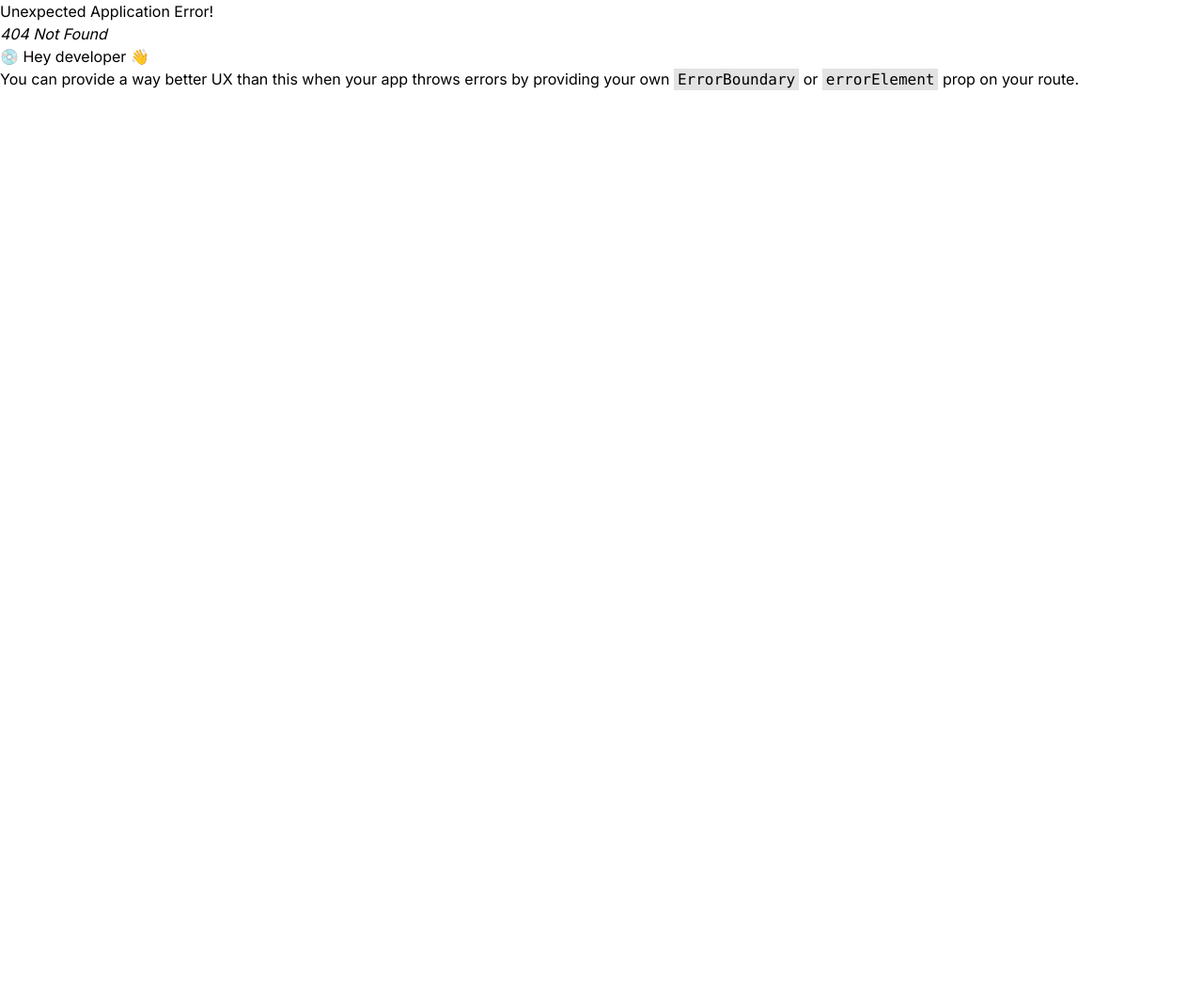
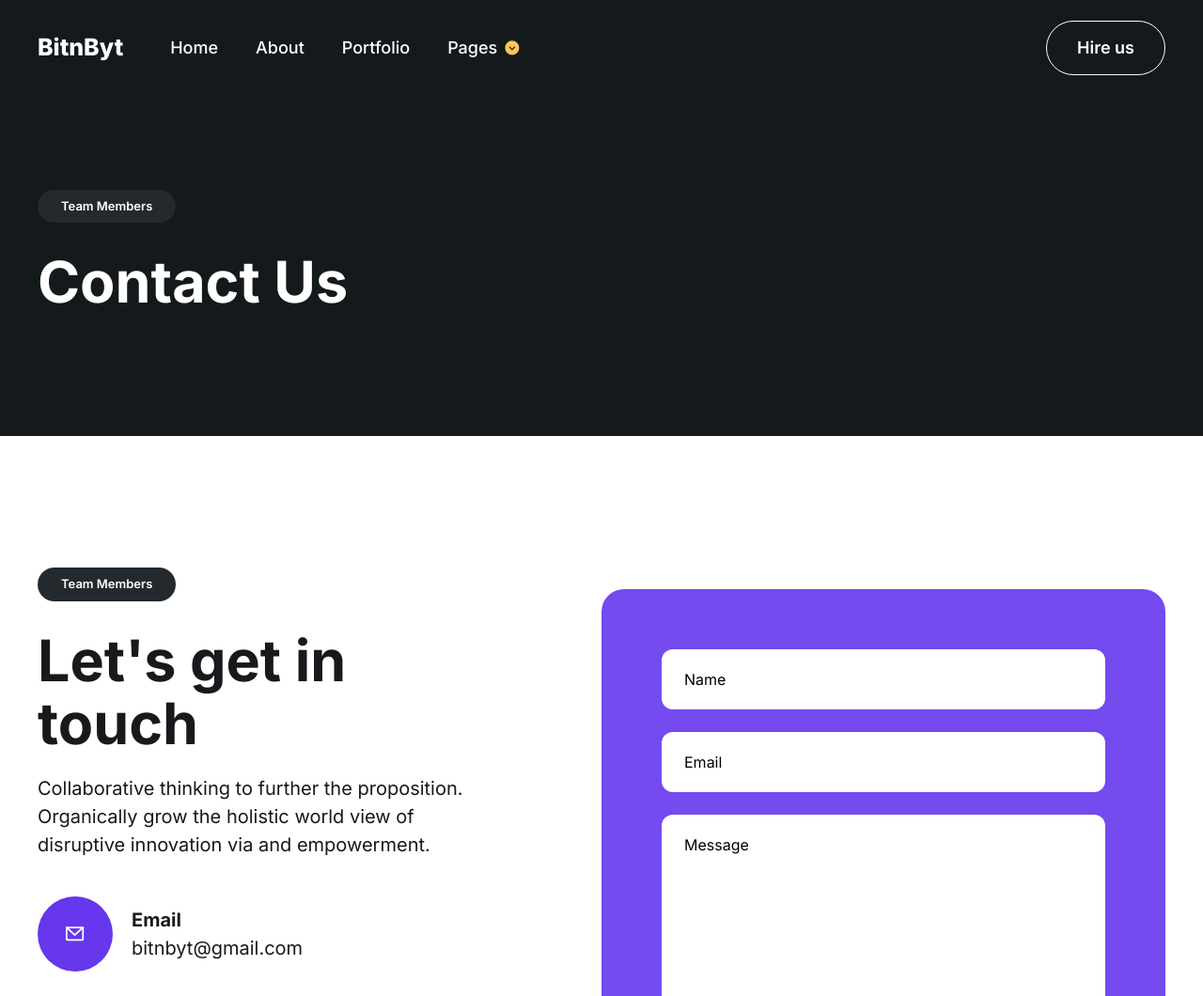
Before and after one commit to theRoushan/bitnbyt_website, a React (Create React App) app: page /contact in a window 1280 px wide. Before the commit this address had no page. Shown: the top 1060 px of the page at 94% size. Before the commit the page ends 800 px from the top, so only its background shows below. Built offline with nearby package versions, Linux system fonts and the light colour scheme.

Commit message:
created redirects

```diff
--- a/src/App.js
+++ b/src/App.js
@@ -4,6 +4,7 @@ import HomeSection from "./components/Sections/HomeSection";
 import { createBrowserRouter } from "react-router-dom";
 import { Outlet } from "react-router-dom";
 import PortFolioSection from "./components/Sections/PortFolioSection";
+import ContactSection from "./components/Sections/ContactSection";
 
 const AppLayout = () => {
   return (
@@ -32,6 +33,10 @@ const AppRouter = createBrowserRouter(
           path: "/portfolio",
           element: <PortFolioSection />,
         },
+        {
+          path: "/contact",
+          element: <ContactSection />,
+        },
       ],
     },
   ],
--- a/src/components/Header.js
+++ b/src/components/Header.js
@@ -1,4 +1,5 @@
 import React from "react";
+import arrowDown from "../assets/asset 0.svg";
 
 const Header = () => {
   return (
@@ -16,8 +17,17 @@ const Header = () => {
             <li className="nav-links">
               <a href="/portfolio">Portfolio</a>
             </li>
-            <li className="nav-links">
-              <a href="/contact">Contact</a>
+            <li className="group custom-transition">
+              <div className="flex gap-2 place-items-center nav-links">
+                Pages
+                <img src={arrowDown} alt="arrow-down" className="w-4 h-4" />
+              </div>
+              <div className="hidden group-hover:block absolute top-16 pt-4 z-50">
+                <div className="flex p-4 bg-purple flex-col gap-5 place-items-start rounded-xl">
+                  <a href="/contact" className="nav-links w-[96px]">Contact</a>
+                  <a href="/team" className="nav-links w-[96px]">Team</a>
+                </div>
+              </div>
             </li>
           </ul>
         </div>
--- /dev/null
+++ b/src/components/Sections/ContactSection.js
@@ -0,0 +1,88 @@
+import React from "react";
+import Home from "../Home";
+import asset37 from "../../assets/asset 37.svg";
+import asset38 from "../../assets/asset 38.svg";
+import asset39 from "../../assets/asset 39.svg";
+import Footer from "../Footer";
+
+const ContactSection = () => {
+  return (
+    <div>
+      <Home tag="Team Members" heading="Contact Us" />
+      <div className="w-full min-h-screen flex relative text-black-800 border-b border-[#d2d2d2]">
+        <div className="w-[1200px] m-auto py-[140px] flex justify-between items-center relative">
+          <div className="contact-left w-5/12">
+          <h4 className="contact tag text-white">Team Members</h4>
+            <h1 className="text-[61px] leading-[67px] mb-5 font-bold">
+              Let's get in touch
+            </h1>
+            <p className="text-[20px] w-11/12 pb-10">
+            Collaborative thinking to further the proposition.  Organically grow the holistic world view of disruptive innovation via  and empowerment.
+            </p>
+            <div className="flex flex-col gap-7">
+              <div className="flex place-items-center gap-5">
+                <div className="bg-purple w-[80px] h-[80px] rounded-full flex justify-center items-center">
+                  <img src={asset37} alt="email-icon" width={20} />
+                </div>
+                <div>
+                  <h3 className="text-[20px] font-bold">Email</h3>
+                  <p className="text-[20px]">
+                    bitnbyt@gmail.com
+                  </p>
+                </div>
+              </div>
+              <div className=" flex place-items-center gap-5">
+                <div className="bg-purple w-[80px] h-[80px] rounded-full flex justify-center items-center">
+                  <img src={asset38} alt="phone-icon" width={20} />
+                </div>
+                <div>
+                  <h3 className="text-[20px] font-bold">Phone support</h3>
+                  <p className="text-[20px]">+91 3448835234</p>
+                </div>
+              </div>
+              <div className=" flex place-items-center gap-5">
+                <div className="bg-purple w-[80px] h-[80px] rounded-full flex justify-center items-center">
+                  <img src={asset39} alt="location-icon" width={20} />
+                </div>
+                <div>
+                  <h3 className="text-[20px] font-bold">Address</h3>
+                  <p className="text-[20px]">
+                    Blue orchid Tower, Madhepura, Bihar
+                  </p>
+                </div>
+              </div>
+            </div>
+          </div>
+          <div className="contact-right w-6/12 rounded-3xl p-16 h-max overflow-hidden relative bg-opacity-90 bg-purple">
+            <form className="flex flex-col w-full gap-6 relative">
+              <input
+                type="text"
+                name="name"
+                placeholder="Name"
+                className=" outline-none text-base rounded-xl w-full placeholder-black bg-white px-6 py-5 "
+              />
+              <input
+                type="email"
+                name="email"
+                placeholder="Email"
+                className=" text-base outline-none rounded-xl w-full placeholder-black bg-white px-6 py-5 "
+              />
+              <textarea
+                rows={7}
+                name="details"
+                placeholder="Message"
+                className=" text-base outline-none rounded-xl w-full placeholder-black bg-white px-6 py-5 "
+              />
+              <button className="py-5 bg-yellow rounded-xl text-black text-base font-semibold hover:bg-opacity-90">
+                Send Message
+              </button>
+            </form>
+          </div>
+        </div>
+      </div>
+      <Footer/>
+    </div>
+  );
+};
+
+export default ContactSection;
--- a/src/index.css
+++ b/src/index.css
@@ -23,7 +23,7 @@
     @apply transition duration-300;
   }
   .nav-links {
-    @apply text-lg font-semibold hover:text-yellow custom-transition;
+    @apply text-lg font-[500] hover:text-yellow custom-transition;
   }
   .btn {
     @apply py-[14px] px-8 text-lg font-semibold border rounded-full custom-transition;
```
Also changed, not shown: 2 other files (tests, documents, lock files or other folders).
